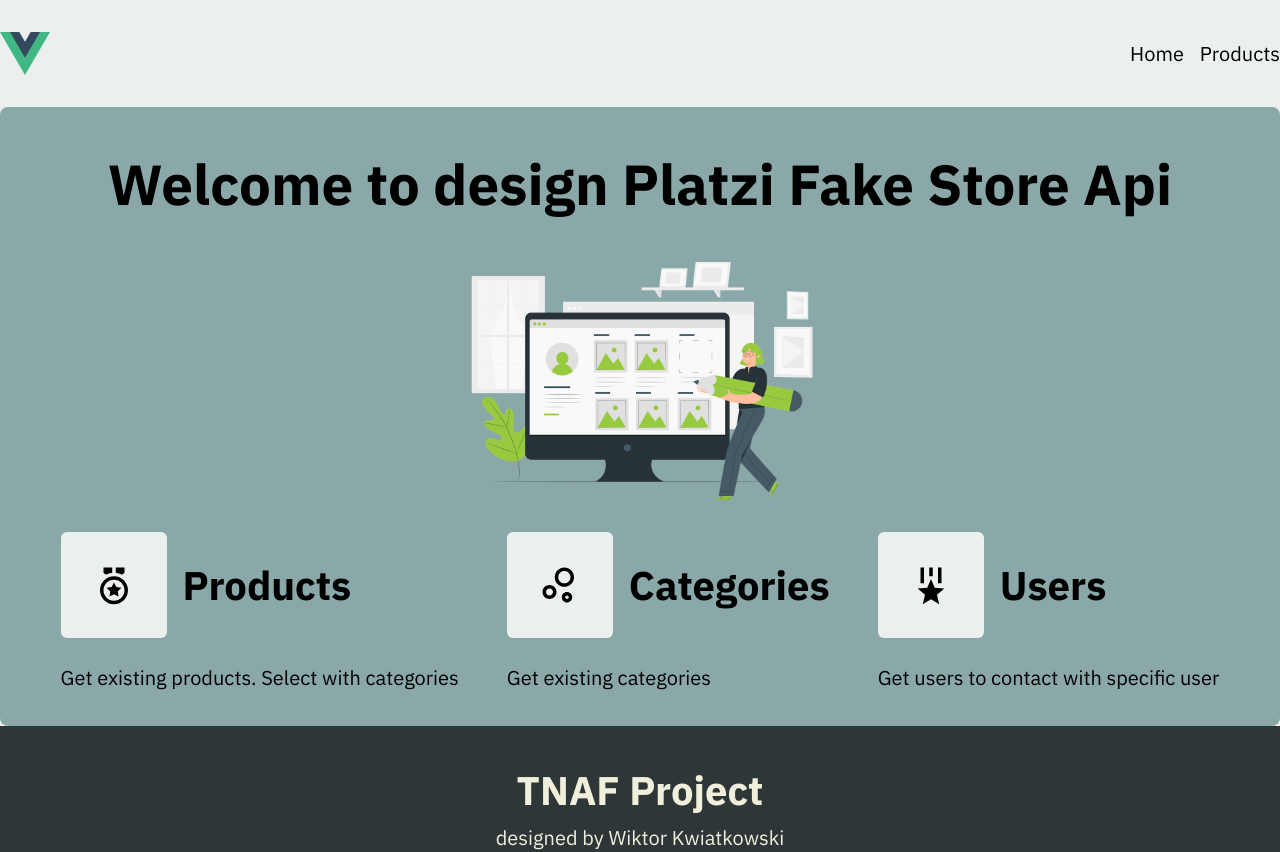
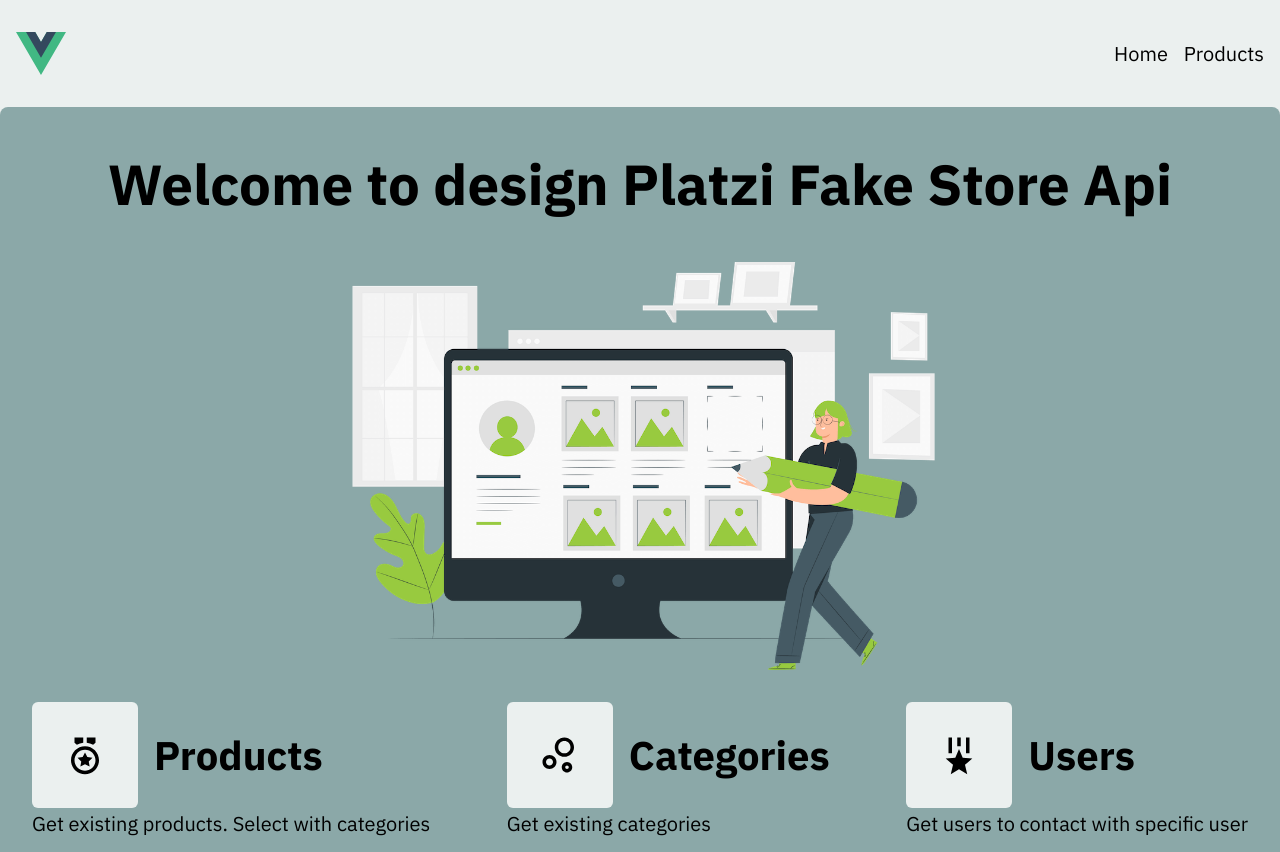
Before and after one commit to kwiatkowskiw/TNAF_project, a Vue app: page / in a window 1280 px wide. Shown: the top 852 px of the page. Built offline with nearby package versions, Linux system fonts and the light colour scheme; what vue-awesome-paginate would draw is missing.

Commit message:
refactor HomeView

```diff
--- a/src/assets/scss/base.scss
+++ b/src/assets/scss/base.scss
@@ -78,6 +78,7 @@ header {
   justify-content: space-between;
   align-items: center;
   margin-top: 2rem;
+  padding-inline: 1rem;
   font-size: font.$fs-300;
 
   > img {
--- a/src/assets/scss/components/_index.scss
+++ b/src/assets/scss/components/_index.scss
@@ -1,4 +1,3 @@
-@forward "homeView";
 @forward "products";
 @forward "product";
 @forward "filters";
--- a/src/assets/scss/components/homeView.scss
+++ b/src/assets/scss/components/homeView.scss
@@ -1,40 +1,39 @@
 @use '../colors' as color;
 
 .home {
-  display: grid;
+  display: flex;
+  flex-direction: column;
+  align-items: center;
+  padding: 2rem;
   gap: 2rem;
-  place-items: center;
-  padding: 2rem 3rem;
   margin-bottom: auto;
   background-color: color.$clr-background-secondary;
   border-radius: 8px;
+
+  &-image {
+    width: 50%;
   }
 
-.home-image {
-  width: 30%;
+  &-items {
+    display: flex;
+    justify-content: space-between;
+    width: 100%;
+    flex-wrap: wrap;
+    row-gap: 2rem;
+    align-items: center;
+  }
 }
 
-.home-items {
-  display: flex;
-  align-items: center;
-  flex-wrap: wrap;
-  gap: 3rem;
-}
-
-.home-item {
-  display: flex;
-  flex-direction: column;
-  gap: 1.5rem;
-}
-
-.item-header {
+.item {
+  &-header {
     display: flex;
     align-items: center;
     gap: 1rem;
   }
 
-.item-icon {
+  &-icon {
     padding: 2rem;
     background-color: color.$clr-background;
     border-radius: 6px;
   }
+}
--- a/src/main.ts
+++ b/src/main.ts
@@ -5,7 +5,7 @@ import { createApp } from "vue";
 import VueAwesomePaginate from "vue-awesome-paginate";
 import App from "./App.vue";
 import { createRouter, createWebHistory } from "vue-router";
-import HomeView from "@/views/HomeView.vue";
+import HomeView from "@/views/HomeView/HomeView.vue";
 import ProductsView from "@/views/ProductsView.vue";
 import ProductView from "@/views/ProductView.vue";
 
--- a/src/views/HomeView.vue
+++ /dev/null
@@ -1,29 +0,0 @@
-<template>
-  <div class="home">
-    <h2>Welcome to design Platzi Fake Store Api</h2>
-    <img class="home-image" src="../assets/img/home.png" alt="home-image"/>
-    <div class="home-items">
-      <div class="home-item">
-        <div class="item-header">
-          <img class="item-icon" src="../assets/img/product.svg" alt="icon-product"/>
-          <h3 class="item-title">Products</h3>
-        </div>
-        <span class="item-description">Get existing products. Select with categories</span>
-      </div>
-      <div class="home-item">
-        <div class="item-header">
-          <img class="item-icon" src="../assets/img/category.svg" alt="icon-category"/>
-          <h3 class="item-title">Categories</h3>
-        </div>
-        <span class="item-description">Get existing categories</span>
-      </div>
-      <div class="home-item">
-        <div class="item-header">
-          <img class="item-icon" src="../assets/img/user.svg" alt="icon-user"/>
-          <h3 class="item-title">Users</h3>
-        </div>
-        <span class="item-description">Get users to contact with specific user</span>
-      </div>
-    </div>
-  </div>
-</template>
--- /dev/null
+++ b/src/views/HomeView/HomeView.vue
@@ -0,0 +1,33 @@
+<template>
+  <div class="home">
+    <h2 class="home-headline">Welcome to design Platzi Fake Store Api</h2>
+    <img class="home-image" src="@/assets/img/home.png" alt="home-image"/>
+    <div class="home-items">
+      <div class="home-item">
+        <div class="item-header">
+          <img class="item-icon" src="@/assets/img/product.svg" alt="icon-product"/>
+          <h3 class="item-title">Products</h3>
+        </div>
+        <span class="item-description">Get existing products. Select with categories</span>
+      </div>
+      <div class="home-item">
+        <div class="item-header">
+          <img class="item-icon" src="@/assets/img/category.svg" alt="icon-category"/>
+          <h3 class="item-title">Categories</h3>
+        </div>
+        <span class="item-description">Get existing categories</span>
+      </div>
+      <div class="home-item">
+        <div class="item-header">
+          <img class="item-icon" src="@/assets/img/user.svg" alt="icon-user"/>
+          <h3 class="item-title">Users</h3>
+        </div>
+        <span class="item-description">Get users to contact with specific user</span>
+      </div>
+    </div>
+  </div>
+</template>
+
+<style scoped lang="scss">
+@import "@/assets/scss/components/homeView";
+</style>
```
Lines whose indentation alone changed are shown as unchanged.
